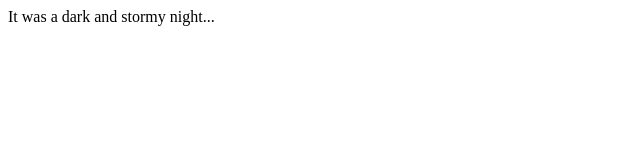
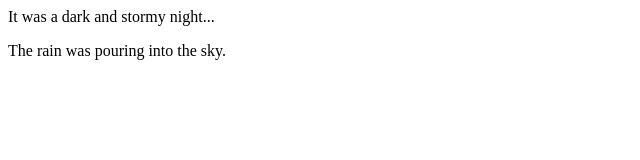
Before and after one commit to tericad/fireside-story, a plain HTML site: page index.html in a window 1280 px wide. Shown: the whole page, without its empty margins (0-640 px from the left). Drawn offline with Linux system fonts and the light colour scheme.

Commit message:
added second line of the story

```diff
--- a/index.html
+++ b/index.html
@@ -1,5 +1,8 @@
 <html>
     <body>
       <p>It was a dark and stormy night...</p>
+      <p>
+        The rain was pouring into the sky.
+      </p>
     </body>
   </html>
```
